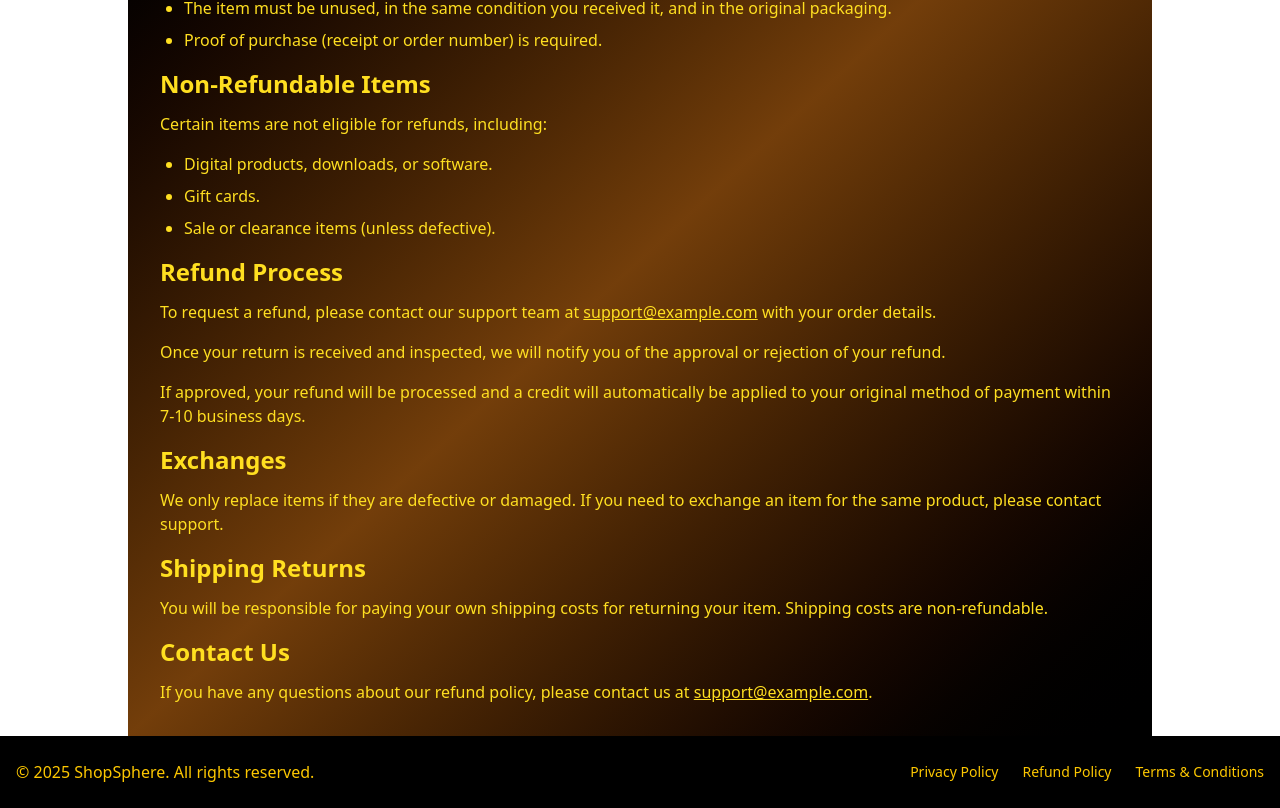
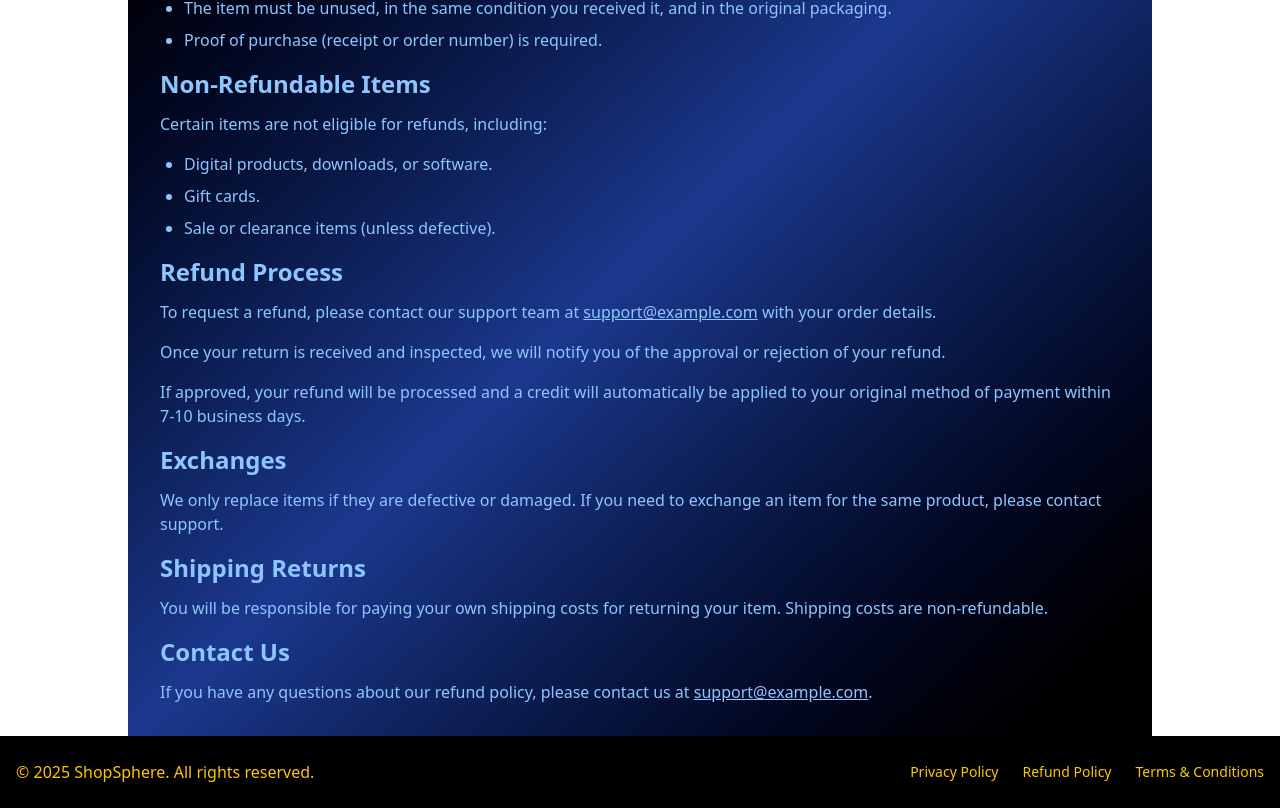
Before and after one commit to SubhradipMishra/ShopSphere, a React (Vite) app: page /refund-policy in a window 1280 px wide. Shown: the part 284-1092 px from the top of the page. Built offline with nearby package versions, Linux system fonts and the light colour scheme.

Commit message:
Change email

```diff
--- a/src/pages/RefundPolicy.jsx
+++ b/src/pages/RefundPolicy.jsx
@@ -3,7 +3,7 @@ import { motion } from 'framer-motion';
 
 const RefundPolicy = () => (
   <motion.div
-    className="max-w-5xl mx-auto p-8 bg-gradient-to-br from-black via-yellow-900 to-black text-yellow-300 min-h-screen"
+    className="max-w-5xl mx-auto p-8 bg-gradient-to-br from-black via-blue-900 to-black text-blue-300 min-h-screen"
     initial={{ opacity: 0, y: 30 }}
     animate={{ opacity: 1, y: 0 }}
     transition={{ duration: 0.8 }}
@@ -33,7 +33,7 @@ const RefundPolicy = () => (
 
     <h2 className="text-2xl font-semibold mb-3">Refund Process</h2>
     <p className="mb-4">
-      To request a refund, please contact our support team at <a href="mailto:support@example.com" className="underline hover:text-yellow-400">support@example.com</a> with your order details.
+      To request a refund, please contact our support team at <a href="mailto:shopsphere@example.com" className="underline hover:text-blue-400">support@example.com</a> with your order details.
     </p>
     <p className="mb-4">
       Once your return is received and inspected, we will notify you of the approval or rejection of your refund.
@@ -54,7 +54,7 @@ const RefundPolicy = () => (
 
     <h2 className="text-2xl font-semibold mb-3">Contact Us</h2>
     <p>
-      If you have any questions about our refund policy, please contact us at <a href="mailto:support@example.com" className="underline hover:text-yellow-400">support@example.com</a>.
+      If you have any questions about our refund policy, please contact us at <a href="mailto:shopsphere@example.com" className="underline hover:text-blue-400">support@example.com</a>.
     </p>
   </motion.div>
 );
```
